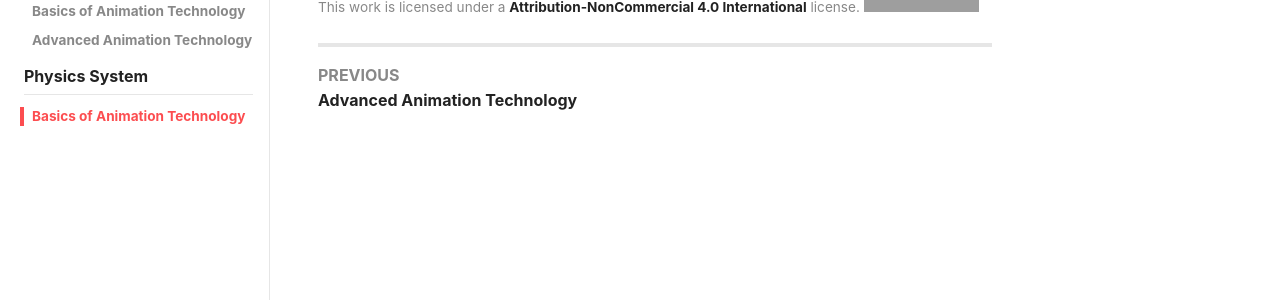
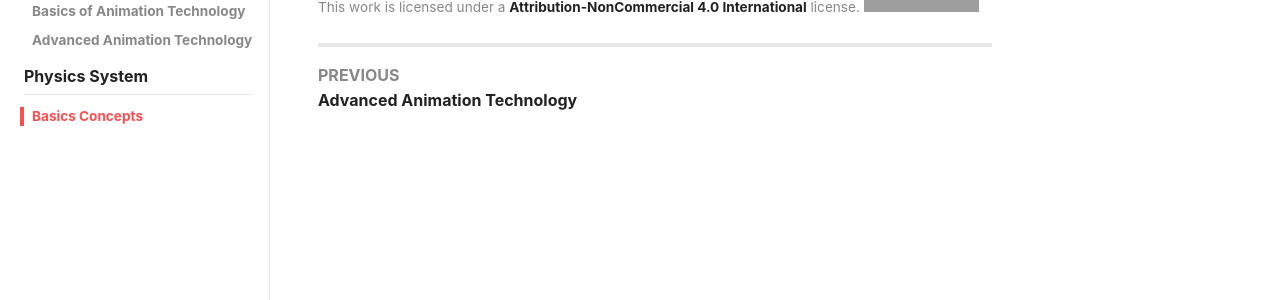
Before and after one commit to peng00bo00/peng00bo00_previous_blog, a Jekyll site: the page built from _posts/2022-05-26-GAMES104-NOTES-10.md, in a window 1280 px wide. Shown: the part 439-739 px from the top of the page. Built offline with Jekyll 4.4.1, drawn with Linux system fonts in a browser that asks for light colours; nearby versions of some CDN libraries; grey boxes are pictures that could not be loaded.

Commit message:
Update navigation.yml

```diff
--- a/_data/navigation.yml
+++ b/_data/navigation.yml
@@ -248,7 +248,7 @@ GAMES104:
         url: /2022/05/17/GAMES104-NOTES-09.html
   - title: Physics System
     children:
-      - title: Basics of Animation Technology
+      - title: Basics Concepts
         url: /2022/05/26/GAMES104-NOTES-10.html
 
 PBRT:
```
